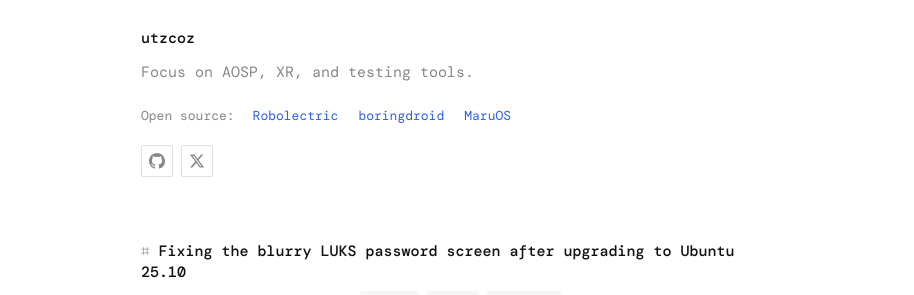
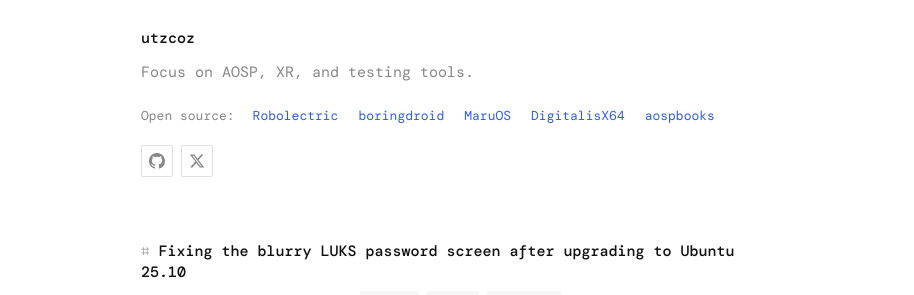
Before and after one commit to utzcoz/utzcoz.github.io, a Jekyll site: the page built from index.html, in a window 1280 px wide and 900 px high. Shown: the part 135-430 px from the top of the window, without its empty margins (183-1097 px from the left). Built offline with Jekyll 4.4.1, drawn with Linux system fonts in a browser that asks for light colours; some web fonts are replaced; the list of posts is cut into pages by our own code.

Commit message:
Fix links for projects
I need to review AI generated code more carefully.

```diff
--- a/_config.yml
+++ b/_config.yml
@@ -20,9 +20,13 @@ author:
     - name: Robolectric
       url: "https://github.com/robolectric/robolectric"
     - name: boringdroid
-      url: "https://github.com/nicholasgasior/boringdroid"
+      url: "https://github.com/boringdroid"
     - name: MaruOS
-      url: "https://github.com/nicholasgasior/maruos"
+      url: "https://github.com/maruos"
+    - name: DigitalisX64
+      url: "https://github.com/DigitalisX64"
+    - name: aospbooks
+      url: "https://github.com/aospbooks"
 
 # Build settings
 markdown: kramdown
```
